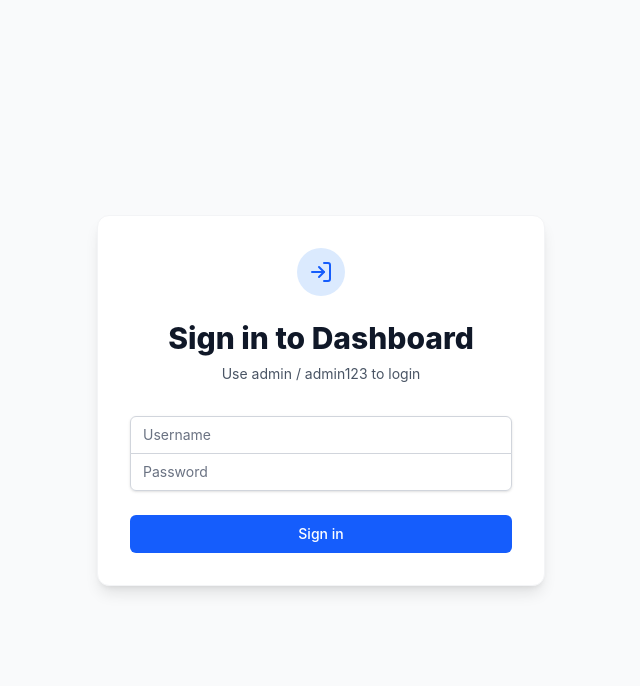
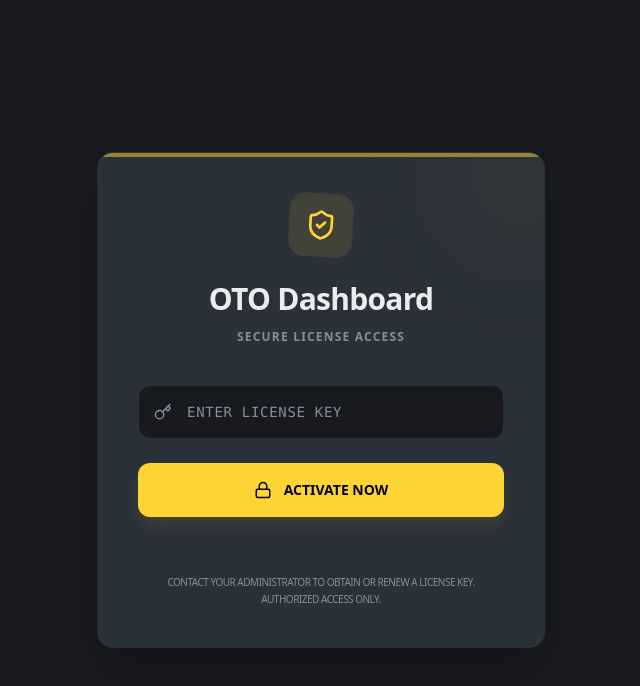
Before and after one commit to samnangh849-source/OTO, a React (Vite) app: page /login in a window 1280 px wide. Shown: the top 686 px of the page, without its empty margins (319-959 px from the left). Built offline with nearby package versions, Linux system fonts and the light colour scheme; no server answers.

Commit message:
Implement License Key login and GAS integration

```diff
--- a/src/api/routes/auth.ts
+++ b/src/api/routes/auth.ts
@@ -1,30 +1,68 @@
 import express from 'express';
-import bcrypt from 'bcryptjs';
 import jwt from 'jsonwebtoken';
 import { GoogleSheetService } from '../../services/googleSheet.service.js';
+import axios from 'axios';
 
 const router = express.Router();
 const JWT_SECRET = process.env.JWT_SECRET || 'fallback_secret';
-const ADMIN_USERNAME = process.env.ADMIN_USERNAME || 'admin';
-const ADMIN_PASSWORD_HASH = process.env.ADMIN_PASSWORD_HASH || bcrypt.hashSync(process.env.ADMIN_PASSWORD || 'admin123', 10);
+const GOOGLE_SCRIPT_URL = process.env.GOOGLE_SCRIPT_URL;
 
-router.post('/login', async (req, res) => {
-  const { username, password } = req.body;
-  const users = await GoogleSheetService.getUsers() || [];
-  const user = users.find((u: any) => u.username === username);
+// Function to call Google Apps Script for License management
+async function callGAS(action: string, data: any = {}) {
+  if (!GOOGLE_SCRIPT_URL) return { success: false, error: 'GOOGLE_SCRIPT_URL not configured' };
+  try {
+    const response = await axios.post(GOOGLE_SCRIPT_URL, {
+      type: 'license_action',
+      action,
+      ...data
+    });
+    return response.data;
+  } catch (error) {
+    console.error('GAS Error:', error);
+    return { success: false, error: 'Failed to communicate with license server' };
+  }
+}
 
-  if (user && bcrypt.compareSync(password, user.password)) {
-    const token = jwt.sign({ id: user.id, username: user.username }, JWT_SECRET, { expiresIn: '24h' });
-    return res.json({ token });
+// 1. User Login with License Key
+router.post('/login-license', async (req, res) => {
+  const { licenseKey } = req.body;
+
+  if (!licenseKey) {
+    return res.status(400).json({ error: 'License Key is required' });
   }
 
-  // Fallback to Env Admin
-  if (username === ADMIN_USERNAME && bcrypt.compareSync(password, ADMIN_PASSWORD_HASH)) {
-    const token = jwt.sign({ id: 0, username: ADMIN_USERNAME }, JWT_SECRET, { expiresIn: '24h' });
-    return res.json({ token });
+  // Check against Google Sheet
+  const result = await callGAS('validate', { key: licenseKey });
+
+  if (result && result.success) {
+    const token = jwt.sign(
+      { key: licenseKey, role: 'user', expiry: result.license.expiry },
+      JWT_SECRET,
+      { expiresIn: '30d' } // Users stay logged in for 30 days
+    );
+    return res.json({ token, license: result.license });
   }
 
-  res.status(401).json({ error: 'Authentication failed' });
+  res.status(401).json({ error: result.message || 'Invalid or Expired License Key' });
+});
+
+// 2. Admin License Management (Create/List/Block)
+// Note: In a real app, you'd protect these routes with an Admin Password or specific Header
+router.get('/admin/licenses', async (req, res) => {
+  const result = await callGAS('list');
+  res.json(result);
+});
+
+router.post('/admin/licenses/create', async (req, res) => {
+  const { key, expiry_date, note } = req.body;
+  const result = await callGAS('create', { key, expiry_date, note });
+  res.json(result);
+});
+
+router.post('/admin/licenses/status', async (req, res) => {
+  const { key, status } = req.body;
+  const result = await callGAS('update_status', { key, status });
+  res.json(result);
 });
 
 export default router;
--- a/src/components/Login.tsx
+++ b/src/components/Login.tsx
@@ -1,77 +1,96 @@
 import React, { useState } from 'react';
 import { useNavigate } from 'react-router-dom';
 import api from '../lib/api';
-import { LogIn } from 'lucide-react';
+import { Key, ShieldCheck, Lock } from 'lucide-react';
 
 export default function Login() {
-  const [username, setUsername] = useState('');
-  const [password, setPassword] = useState('');
+  const [licenseKey, setLicenseKey] = useState('');
   const [error, setError] = useState('');
+  const [isLoading, setIsLoading] = useState(false);
   const navigate = useNavigate();
 
   const handleLogin = async (e: React.FormEvent) => {
     e.preventDefault();
+    setIsLoading(true);
+    setError('');
     try {
-      const res = await api.post('/login', { username, password });
+      // We'll change the endpoint to /login-license
+      const res = await api.post('/login-license', { licenseKey });
       localStorage.setItem('token', res.data.token);
+      localStorage.setItem('license_info', JSON.stringify(res.data.license));
       navigate('/');
     } catch (err: any) {
-      setError(err.message || 'Invalid credentials');
+      setError(err.response?.data?.error || 'Invalid or expired License Key');
+    } finally {
+      setIsLoading(false);
     }
   };
 
   return (
-    <div className="min-h-screen flex items-center justify-center bg-gray-50 py-12 px-4 sm:px-6 lg:px-8">
-      <div className="max-w-md w-full space-y-8 bg-white p-8 rounded-xl shadow-lg border border-gray-100">
-        <div>
-          <div className="mx-auto h-12 w-12 bg-blue-100 text-blue-600 rounded-full flex items-center justify-center">
-            <LogIn size={24} />
+    <div className="min-h-screen flex items-center justify-center bg-binance-bg p-4 font-sans">
+      <div className="max-w-md w-full space-y-8 bg-binance-card p-10 rounded-2xl shadow-2xl border border-binance-border relative overflow-hidden group">
+        {/* Decorative elements */}
+        <div className="absolute top-0 left-0 w-full h-1 bg-binance-yellow opacity-50"></div>
+        <div className="absolute -top-10 -right-10 w-32 h-32 bg-binance-yellow/5 rounded-full blur-3xl"></div>
+
+        <div className="relative">
+          <div className="mx-auto h-16 w-16 bg-binance-yellow/10 text-binance-yellow rounded-2xl flex items-center justify-center mb-6 rotate-3 group-hover:rotate-0 transition-transform duration-500 shadow-inner">
+            <ShieldCheck size={32} />
           </div>
-          <h2 className="mt-6 text-center text-3xl font-extrabold text-gray-900">
-            Sign in to Dashboard
+          <h2 className="text-center text-3xl font-black text-binance-text tracking-tight">
+            OTO Dashboard
           </h2>
-          <p className="mt-2 text-center text-sm text-gray-600">
-            Use admin / admin123 to login
+          <p className="mt-3 text-center text-xs text-binance-text-dim uppercase tracking-widest font-bold">
+            Secure License Access
           </p>
         </div>
-        <form className="mt-8 space-y-6" onSubmit={handleLogin}>
+
+        <form className="mt-10 space-y-6" onSubmit={handleLogin}>
           {error && (
-            <div className="bg-red-50 text-red-500 p-3 rounded-md text-sm text-center">
+            <div className="bg-red-500/10 border border-red-500/20 text-red-500 p-4 rounded-xl text-xs font-bold text-center animate-shake">
               {error}
             </div>
           )}
-          <div className="rounded-md shadow-sm -space-y-px">
-            <div>
+
+          <div className="relative group">
+            <div className="absolute inset-y-0 left-0 pl-4 flex items-center pointer-events-none text-binance-text-dim group-focus-within:text-binance-yellow transition-colors">
+              <Key size={18} />
+            </div>
             <input
               type="text"
               required
-                className="appearance-none rounded-none relative block w-full px-3 py-2 border border-gray-300 placeholder-gray-500 text-gray-900 rounded-t-md focus:outline-none focus:ring-blue-500 focus:border-blue-500 focus:z-10 sm:text-sm"
-                placeholder="Username"
-                value={username}
-                onChange={(e) => setUsername(e.target.value)}
+              spellCheck="false"
+              autoComplete="off"
+              className="block w-full pl-12 pr-4 py-4 bg-binance-bg border border-binance-border placeholder-binance-text-dim text-binance-text rounded-xl focus:outline-none focus:ring-2 focus:ring-binance-yellow/50 focus:border-binance-yellow transition-all text-sm font-mono tracking-wider"
+              placeholder="ENTER LICENSE KEY"
+              value={licenseKey}
+              onChange={(e) => setLicenseKey(e.target.value.toUpperCase())}
             />
           </div>
-            <div>
-              <input
-                type="password"
-                required
-                className="appearance-none rounded-none relative block w-full px-3 py-2 border border-gray-300 placeholder-gray-500 text-gray-900 rounded-b-md focus:outline-none focus:ring-blue-500 focus:border-blue-500 focus:z-10 sm:text-sm"
-                placeholder="Password"
-                value={password}
-                onChange={(e) => setPassword(e.target.value)}
-              />
-            </div>
-          </div>
 
-          <div>
           <button
             type="submit"
-              className="group relative w-full flex justify-center py-2 px-4 border border-transparent text-sm font-medium rounded-md text-white bg-blue-600 hover:bg-blue-700 focus:outline-none focus:ring-2 focus:ring-offset-2 focus:ring-blue-500 transition-colors"
+            disabled={isLoading}
+            className="group relative w-full flex justify-center items-center gap-3 py-4 px-4 border border-transparent text-sm font-black rounded-xl text-black bg-binance-yellow hover:bg-yellow-400 focus:outline-none focus:ring-2 focus:ring-offset-2 focus:ring-binance-yellow transition-all transform active:scale-95 disabled:opacity-50 disabled:cursor-not-allowed shadow-lg shadow-binance-yellow/10"
           >
-              Sign in
+            {isLoading ? (
+              <div className="h-5 w-5 border-2 border-black/30 border-t-black rounded-full animate-spin"></div>
+            ) : (
+              <>
+                <Lock size={18} />
+                ACTIVATE NOW
+              </>
+            )}
           </button>
+        </form>
+
+        <div className="pt-6 text-center border-t border-binance-border/50">
+          <p className="text-[10px] text-binance-text-dim leading-relaxed uppercase tracking-tighter">
+            Contact your administrator to obtain or renew a License Key.
+            <br />
+            Authorized access only.
+          </p>
         </div>
-        </form>
       </div>
     </div>
   );
```
Also changed, not shown: 1 other file (tests, documents, lock files or other folders). Lines whose indentation alone changed are shown as unchanged.
